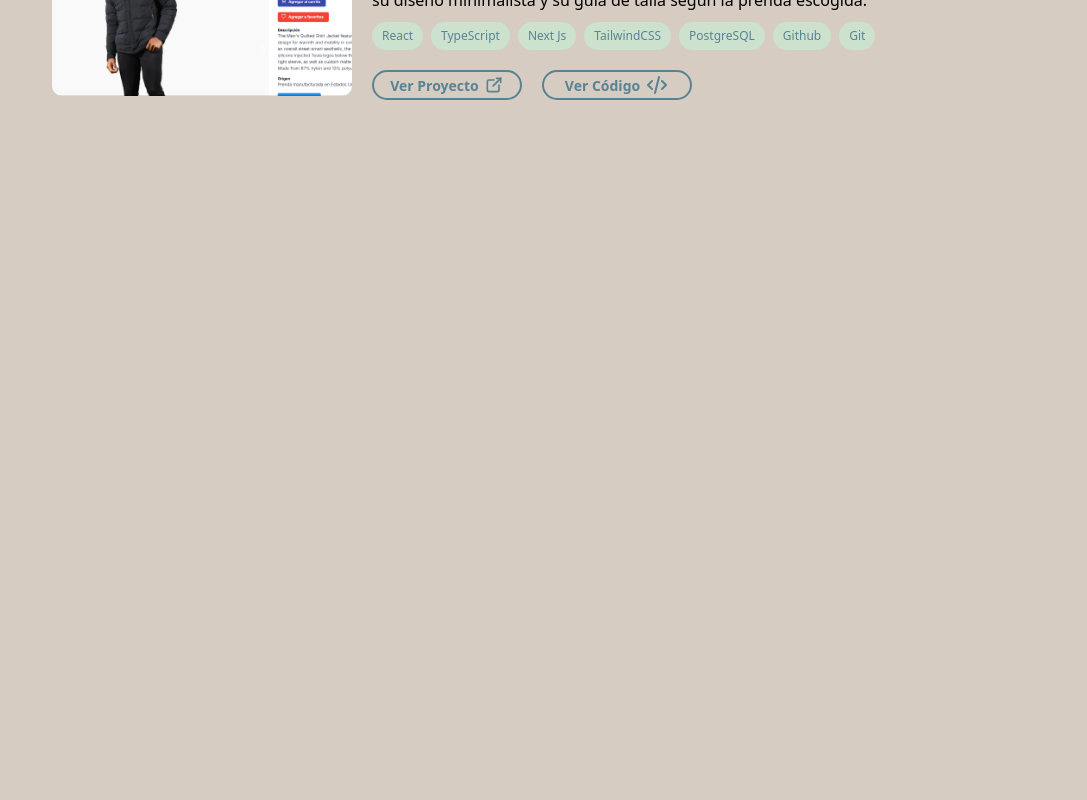
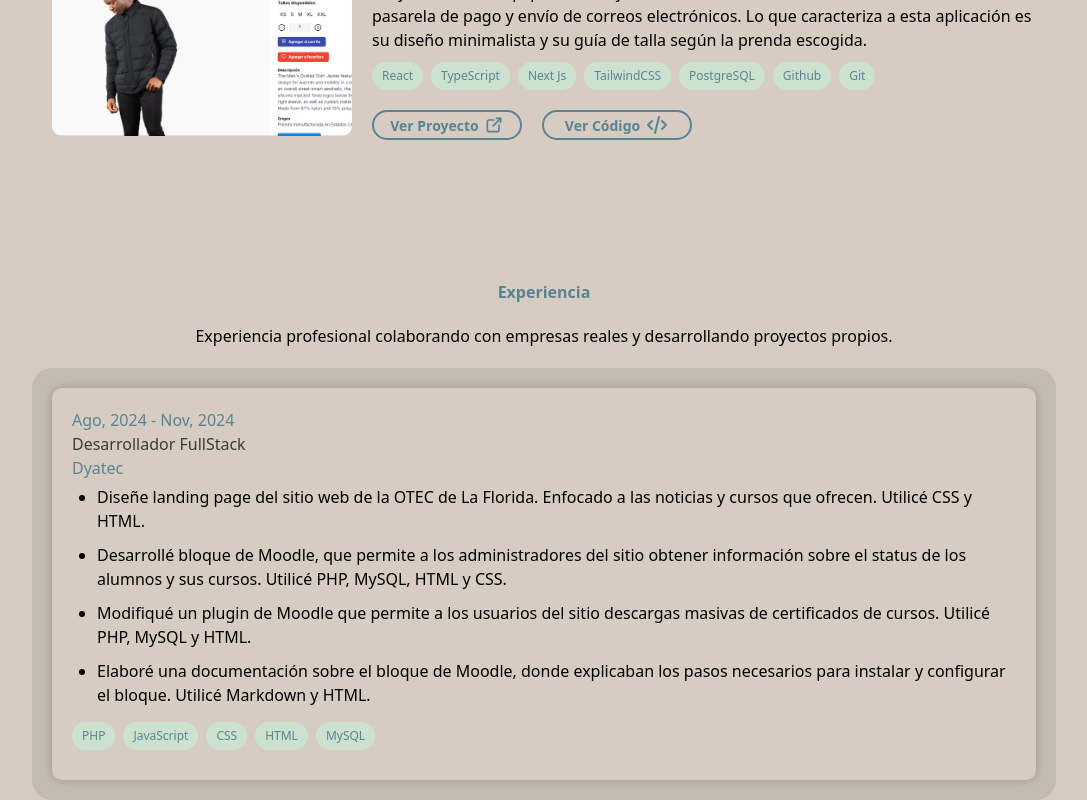
Before and after one commit to omar15hr/Portafolio, a React (Vite) app: page / in a window 1280 px wide. Shown: the part 1785-2585 px from the top of the page, without its empty margins (96-1183 px from the left). Before the commit the page ends 1905 px from the top, so only its background shows below. Built offline with nearby package versions, Linux system fonts and the light colour scheme.

Commit message:
Añadida experiencia

```diff
--- a/src/App.tsx
+++ b/src/App.tsx
@@ -1,3 +1,4 @@
+import { Experience } from "./components/Experience";
 import { Header } from "./components/Header";
 import Navbar from "./components/Navbar";
 import { Projects } from "./components/Projects";
@@ -11,6 +12,7 @@ function App() {
       <Header />
       <Stack />
       <Projects />
+      <Experience />
     </div>
   )
 }
--- /dev/null
+++ b/src/components/Experience.tsx
@@ -0,0 +1,59 @@
+const experience = [
+  {
+    date: "Ago, 2024 - Nov, 2024",
+    company: "Dyatec",
+    position: "Desarrollador FullStack",
+    workDone: [
+      "Diseñe landing page del sitio web de la OTEC de La Florida. Enfocado a las noticias y cursos que ofrecen. Utilicé CSS y HTML.",
+      "Desarrollé bloque de Moodle, que permite a los administradores del sitio obtener información sobre el status de los alumnos y sus cursos. Utilicé PHP, MySQL, HTML y CSS.",
+      "Modifiqué un plugin de Moodle que permite a los usuarios del sitio descargas masivas de certificados de cursos. Utilicé PHP, MySQL y HTML.",
+      "Elaboré una documentación sobre el bloque de Moodle, donde explicaban los pasos necesarios para instalar y configurar el bloque. Utilicé Markdown y HTML.",
+    ],
+    stack: ["PHP", "JavaScript", "CSS", "HTML", "MySQL"],
+  },
+];
+
+export function Experience() {
+  return (
+    <div className="experience-container">
+      <div className="title-exp md:text-5xl sm:text-4xl">Experiencia</div>
+      <p className="projects-description text-xl text-center">
+        Experiencia profesional colaborando con empresas reales y desarrollando
+        proyectos propios.
+      </p>
+
+      <div className="exp-card">
+        <div className="projects-grid">
+          {experience.map((experience) => (
+            <div className="experience-card" key={experience.company}>
+              <div className="card-content">
+                <div className="exp-date">{experience.date}</div>
+                <h3 className="card-position text-2xl font-bold">
+                  {experience.position}
+                </h3>
+                <span className="card-span font-bold">
+                  {experience.company}
+                </span>
+                <div>
+                  {experience.workDone.map((workDone) => (
+                    <ul className="work-done-list" key={workDone}>
+                      <li>{workDone}</li>
+                    </ul>
+                  ))}
+                </div>
+
+                <div className="card-stack">
+                  {experience.stack.map((stack) => (
+                    <div className="stack-item-project" key={stack}>
+                      {stack}
+                    </div>
+                  ))}
+                </div>
+              </div>
+            </div>
+          ))}
+        </div>
+      </div>
+    </div>
+  );
+}
--- a/src/index.css
+++ b/src/index.css
@@ -169,6 +169,9 @@ body {
   align-items: center;
   gap: 20px;
   margin-top: 20px;
+  border-radius: 20px;
+  background-color: #c4bbb2;
+  padding: 20px;
 }
 .stack-item {
   display: flex;
@@ -310,3 +313,52 @@ body {
 .card-link:hover .icon-tabler-code {
   transform: translateX(5px);
 }
+
+/* EXPERIENCE */
+.title-exp {
+  margin-top: 50px;
+  font-weight: bold;
+  color: #598392;
+}
+.exp-date {
+  color: #598392;
+}
+.card-position {
+  color: rgb(59, 59, 59);
+}
+.experience-container {
+  display: flex;
+  flex-direction: column;
+  justify-content: center;
+  align-items: center;
+  gap: 20px;
+  margin-top: 50px;
+  width: 80%;
+}
+.exp-card {
+  display: flex;
+  flex-direction: column;
+  justify-content: center;
+  align-items: center;
+  gap: 20px;
+  width: 100%;
+  background-color: #c4bbb2;
+  border-radius: 20px;
+  padding: 20px;
+}
+.experience-card {
+  display: flex;
+  flex-direction: column;
+  gap: 20px;
+  align-items: center;
+  justify-content: center;
+  padding: 20px;
+  border-radius: 10px;
+  background-color: #d6ccc2;
+  box-shadow: 0px 0px 10px rgba(0, 0, 0, 0.2);
+}
+.work-done-list {
+  padding: 5px;
+  margin-left: 20px;
+  list-style: outside;
+}
```
